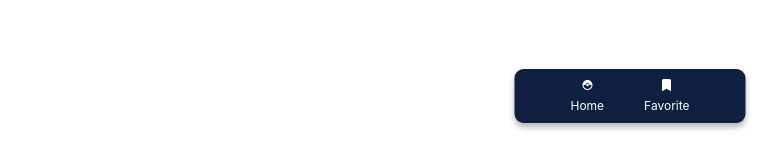
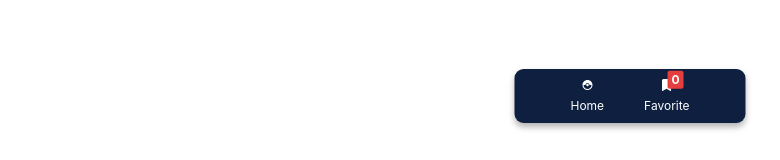
Before and after one commit to raihanromzi/pokemon-app, a React (Vite) app: page /favorite in a window 1280 px wide. Shown: the part 637-797 px from the top of the page, without its empty margins (10-790 px from the left). Built offline with nearby package versions, Linux system fonts and the light colour scheme.

Commit message:
add badge

```diff
--- a/src/components/Navbar.jsx
+++ b/src/components/Navbar.jsx
@@ -1,10 +1,17 @@
 import React from 'react';
 import { Link } from 'react-router-dom';
-import { Box, Flex, IconButton, Text } from '@chakra-ui/react';
+import { Box, Flex, IconButton, Text, Badge } from '@chakra-ui/react';
 import { MdCatchingPokemon } from 'react-icons/md';
 import { BsFillBookmarkFill } from 'react-icons/bs';
+import { useSelector } from 'react-redux';
 
 function Navbar() {
+  const favorite = useSelector((state) => {
+    return state.favorite;
+  });
+
+  const favCount = favorite.favorites.length;
+
   return (
     <Flex
       px={4}
@@ -56,6 +63,11 @@ function Navbar() {
             />
             <Text color={'white'} fontSize="xs">
               Favorite
+              <Box position="absolute" top="10px" right="70px" transform="translate(50%, -50%)">
+                <Badge colorScheme="red" variant="solid">
+                  {favCount}
+                </Badge>
+              </Box>
             </Text>
           </Flex>
         </Link>
```
